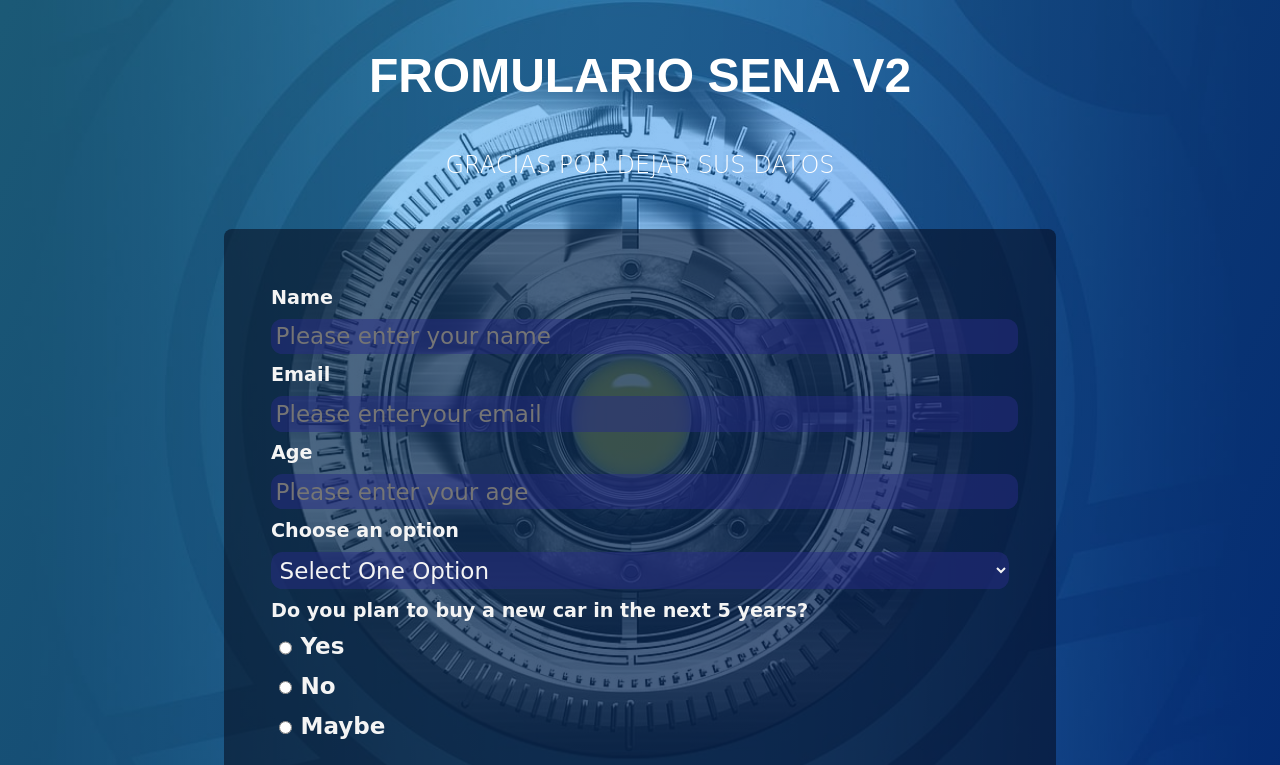
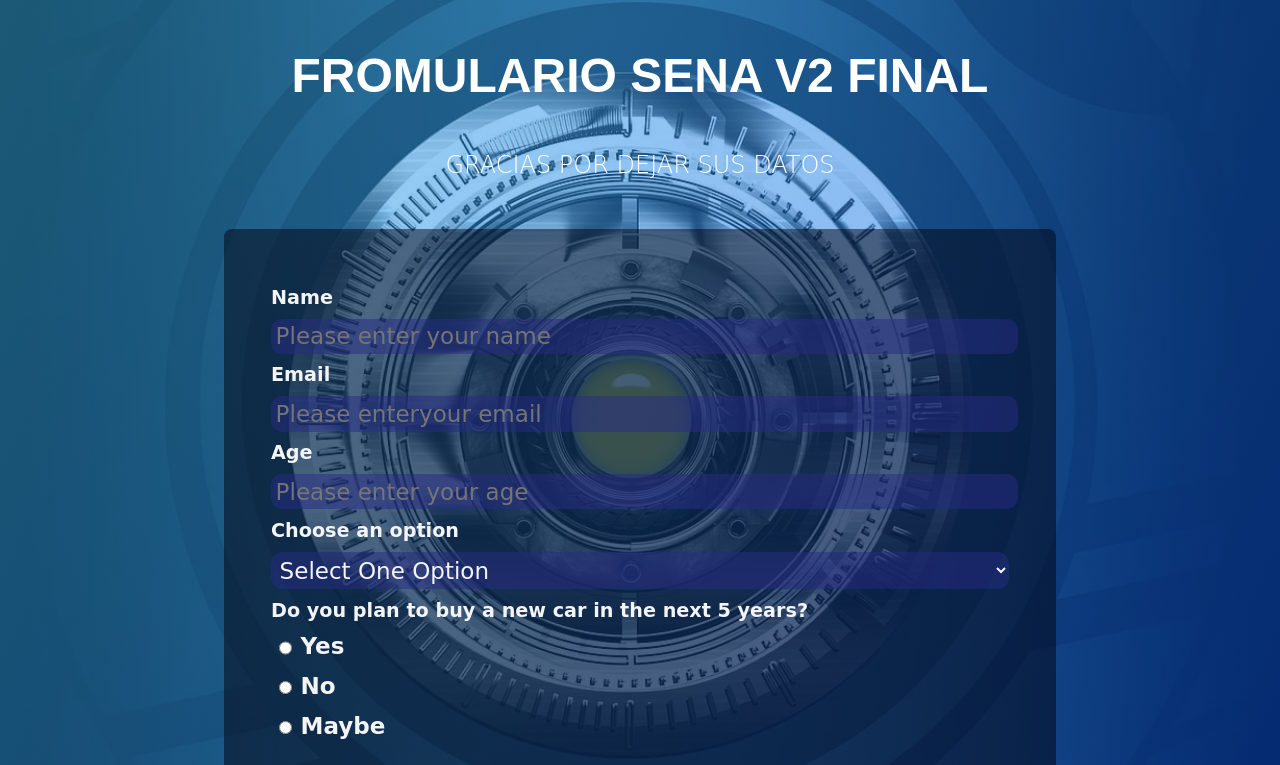
Before and after one commit to AndresGarcesv/form, a website built with webpack: page src/index.html in a window 1280 px wide. Shown: the top 765 px of the page. Built offline with nearby package versions, Linux system fonts and the light colour scheme.

Commit message:
cambio html final

```diff
--- a/package.json
+++ b/package.json
@@ -1,5 +1,5 @@
 {
-  "name": "formulario",
+  "name": "form-app",
   "version": "1.0.0",
   "main": "main.js",
   "scripts": {
--- a/src/index.html
+++ b/src/index.html
@@ -8,7 +8,7 @@
     <title>Formulario FINAL </title>
   </head>
    <body>
-    <h1 id="title">FROMULARIO SENA V2</h1>
+    <h1 id="title">FROMULARIO SENA V2 FINAL</h1>
     <p id="description">GRACIAS POR DEJAR SUS DATOS</p>
     <form id="survey-form">
       <fieldset>
```
Also changed, not shown: .github/workflows/azure-deploy.yml, 1 other file.
